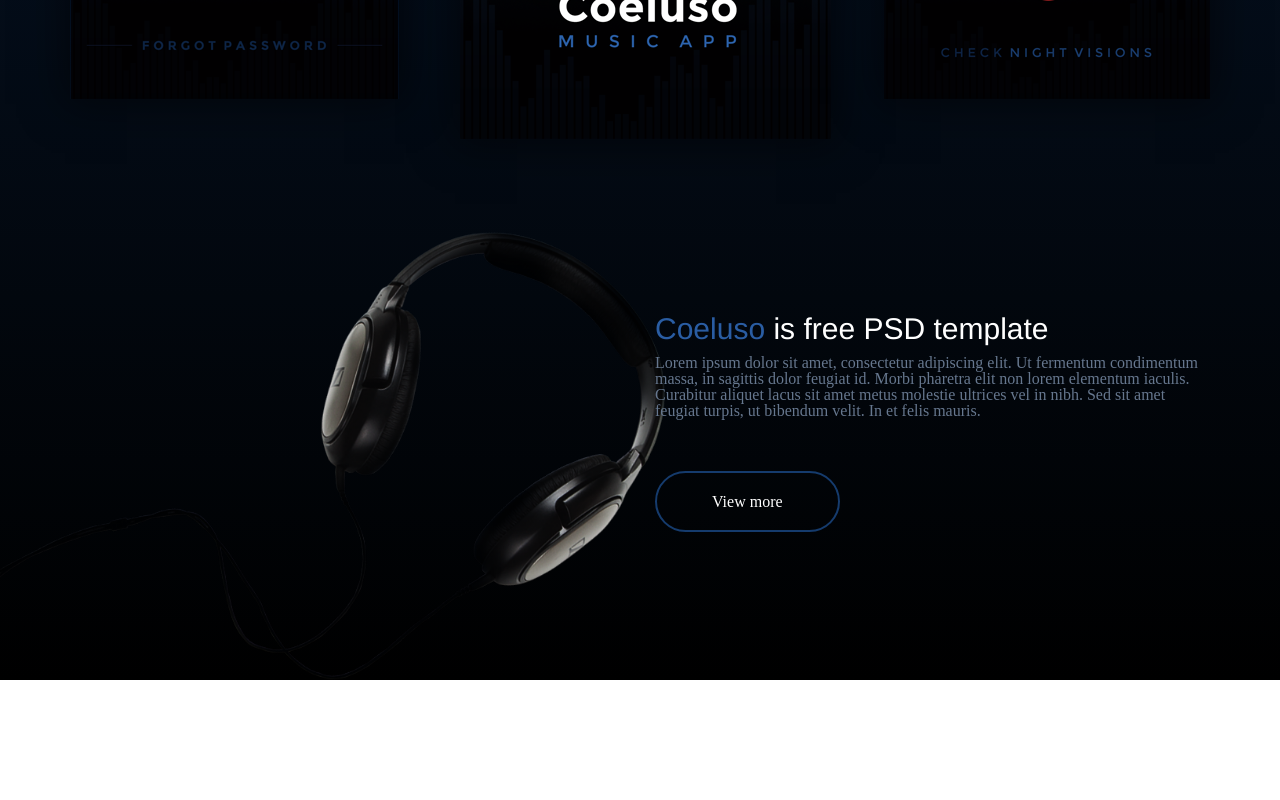
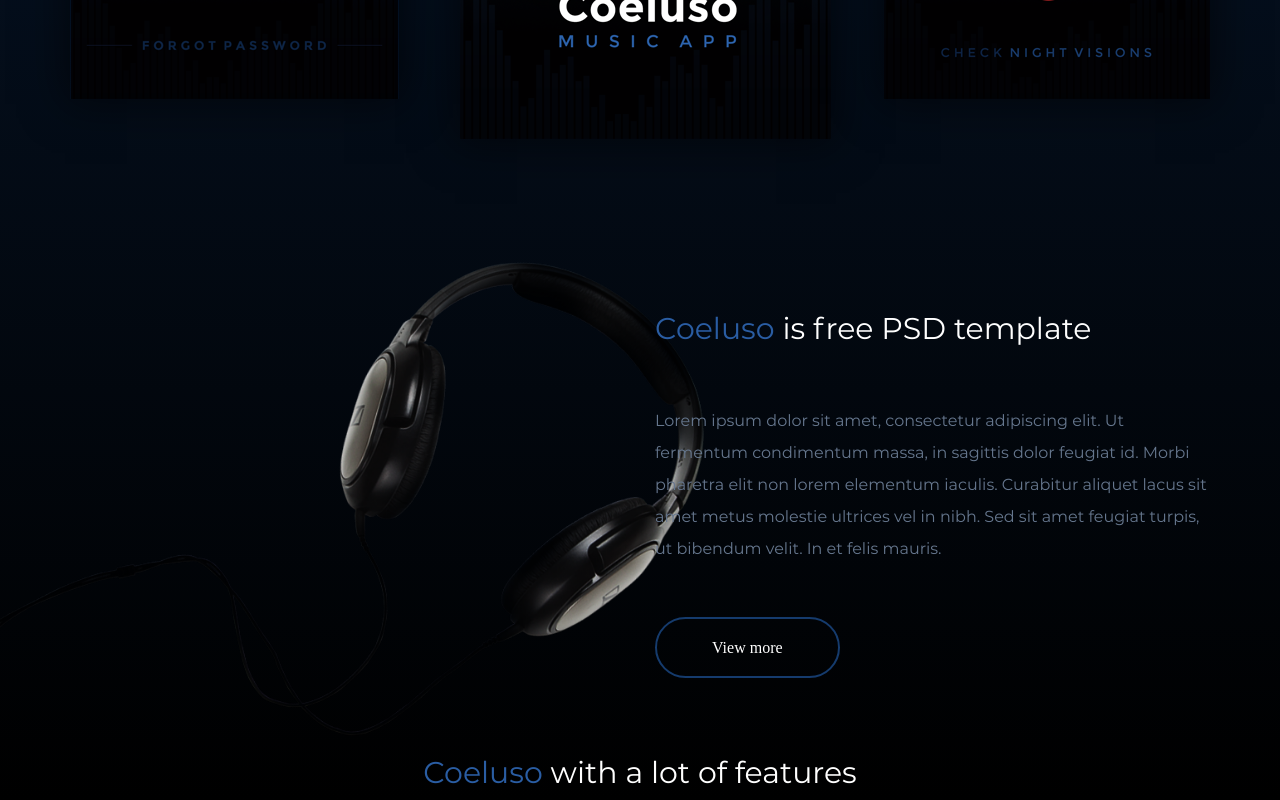
Before and after one commit to IgoreKMaN/music.test.com, a plain HTML site: page index.html in a window 1280 px wide. Shown: the part 1224-2024 px from the top of the page. Before the commit the page ends 1904 px from the top, so only its background shows below. Drawn offline with nearby package versions, Linux system fonts and the light colour scheme.

Commit message:
New project

```diff
--- a/index.html
+++ b/index.html
@@ -50,7 +50,7 @@
 	<section>
 		<div class="container">
 			<div class="coeluso">
-				<h2>Coeluso <span>is free PSD template</span></h2>
+				<h2><span class="coelusmo-title">Coeluso </span>is free PSD template</h2>
 				<p>Coeluso is free PSD template with clean fonts and elegant Music Mobile Application.</p>
 				<div class="button">
 					<a href="#">Explore template</a>
@@ -89,7 +89,7 @@
 				<div class="row">
 				<div class="col-xs-12 col-sm-6 col-md-6 col-xs-offset-12 col-sm-offset-6 col-md-offset-6">
 					<div class="item-headphones">
-						<h2><span>Coeluso</span> is free PSD template</h2>
+						<h2><span class="coelusmo-title">Coeluso </span>is free PSD template</h2>
 						<p>Lorem ipsum dolor sit amet, consectetur adipiscing elit. Ut fermentum condimentum massa, in sagittis dolor feugiat id. Morbi pharetra elit non lorem elementum iaculis. Curabitur aliquet lacus sit amet metus molestie ultrices vel in nibh. Sed sit amet feugiat turpis, ut bibendum velit. In et felis mauris.</p>
 					<div class="button">
 						<a href="#">View more</a>
@@ -101,5 +101,16 @@
 		</div>
 	</section>
 
+	<secrion class="news">
+		<div class="container">
+			<div class="news-app">
+				<h2><span class="coelusmo-title">Coeluso </span>with a lot of features</h2>
+				<div class="row col-xs-4 col-sm-4 col-md-4"></div>
+				<div class="row col-xs-4 col-sm-4 col-md-4"></div>
+				<div class="row col-xs-4 col-sm-4 col-md-4"></div>
+			</div>
+		</div>
+	</secrion>
+
 </body>
 </html>
--- a/style/style.css
+++ b/style/style.css
@@ -30,6 +30,10 @@ body{
 	background: linear-gradient(to top, #000000, #0a2345);
 }
 
+p, h2{
+	font-family: montserrat-regular;
+}
+
 header .top{
 	margin-top: 10px;
 }
@@ -58,7 +62,7 @@ header .menu ul li a{
 }
 
 section .coeluso{
-	color: #2a5da3;
+	color: #fff;
 	text-align: center;
 	margin-top: 155px;
 }
@@ -69,8 +73,8 @@ section .coeluso h2{
 	margin-bottom: 40px;
 }
 
-section .coeluso h2 span{
-	color: #fff;
+span.coelusmo-title{
+	color: #2a5da3;
 }
 
 section .coeluso p{
@@ -101,7 +105,7 @@ section.app{
 
 section .coeluso-music-app{
 	margin-top: 240px;
-	margin-bottom: 50px;
+	margin-bottom: 80px;
 }
 
 section .coeluso-music-app .item-left{
@@ -132,20 +136,18 @@ section.headphones{
 }
 
 section.headphones .block-headphones{
-	margin-top: 60px;
-	margin-bottom: 140px;
+	margin-top: 30px;
+	margin-bottom: 50px;
 }
 
 section.headphones .item-headphones h2{
 	color: #fff;
-}
-
-section.headphones .item-headphones h2 span{
-	color: #2a5da3;
+	margin-bottom: 60px;
 }
 
 section.headphones .item-headphones p{
 	color: #66778e;
+	line-height: 2rem;
 }
 
 .item-headphones .button{
@@ -160,3 +162,8 @@ section.headphones .item-headphones p{
 	border: 2px solid #153b6d;
 	text-decoration: none;
 }
+
+.news-app h2{
+	text-align: center;
+	color: #fff;
+}
```
Also changed, not shown: 1 other file.
